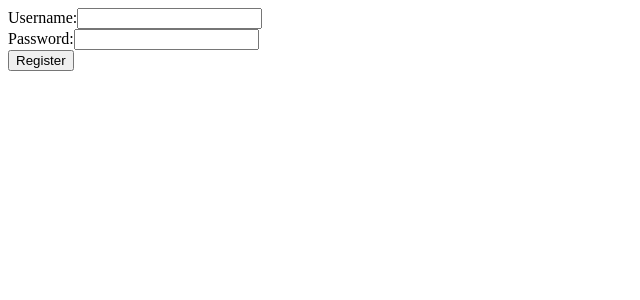
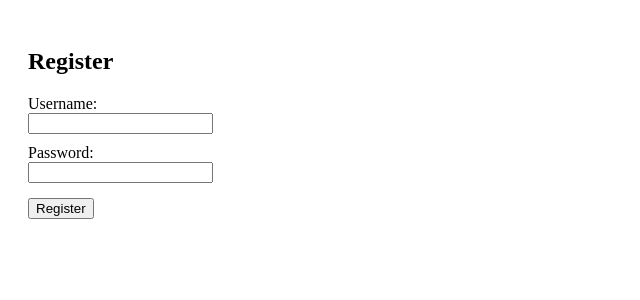
Before and after one commit to Pixiedust3/NewProject, a Next.js app: page /register/userregister in a window 1280 px wide. Shown: the top 300 px of the page, without its empty margins (0-640 px from the left). Built offline with nearby package versions, Linux system fonts and the light colour scheme.

Commit message:
migrate and cors

```diff
--- a/src/pages/register/userregister.jsx
+++ b/src/pages/register/userregister.jsx
@@ -3,17 +3,47 @@ import { useState } from "react";
 const Registerlogin = () => {
   const [username, setUsername] = useState('');
   const [password, setPassword] = useState('');
+  const [message, setMessage] = useState('');
 
-  const handleSubmit = (e) => {
+  const handleSubmit = async (e) => {
     e.preventDefault();
-    console.log('Username:', username);
-    console.log('Password:', password);
+
+    if (!username || !password) {
+      setMessage('⚠️ Username and password are required.');
+      return;
+    }
+
+    try {
+      const res = await fetch('http://127.0.0.1:5000/register', {
+        method: 'POST',
+        headers: {
+          'Content-Type': 'application/json',
+        },
+        body: JSON.stringify({ username, password }),
+      });
+
+
+      if (!res.ok) {
+        const errorData = await res.json();
+        console.error('Server Error:', errorData);
+        setMessage(`⚠️ Error: ${errorData.error || 'Unexpected error occurred.'} (Status: ${res.status})`);
+        return;
+      }
+
+      const data = await res.json();
+      setMessage(`✅ ${data.message}`); // e.g., "User registered successfully"
+    } catch (err) {
+      // Log the full error to the console
+      console.error('Network or Unexpected Error:', err);
+      setMessage("⚠️ Network error or server is unreachable.");
+    }
   };
 
   return (
-    <form onSubmit={handleSubmit}>
+    <form onSubmit={handleSubmit} style={{ padding: '20px', maxWidth: '400px' }}>
+      <h2>Register</h2>
       <div>
-        <label htmlFor="username">Username:</label>
+        <label htmlFor="username">Username:</label><br />
         <input
           type="text"
           id="username"
@@ -22,8 +52,8 @@ const Registerlogin = () => {
           required
         />
       </div>
-      <div>
-        <label htmlFor="password">Password:</label>
+      <div style={{ marginTop: '10px' }}>
+        <label htmlFor="password">Password:</label><br />
         <input
           type="password"
           id="password"
@@ -32,7 +62,8 @@ const Registerlogin = () => {
           required
         />
       </div>
-      <button type="submit">Register</button>
+      <button type="submit" style={{ marginTop: '15px' }}>Register</button>
+      {message && <p style={{ marginTop: '10px' }}>{message}</p>}
     </form>
   );
 };
```
